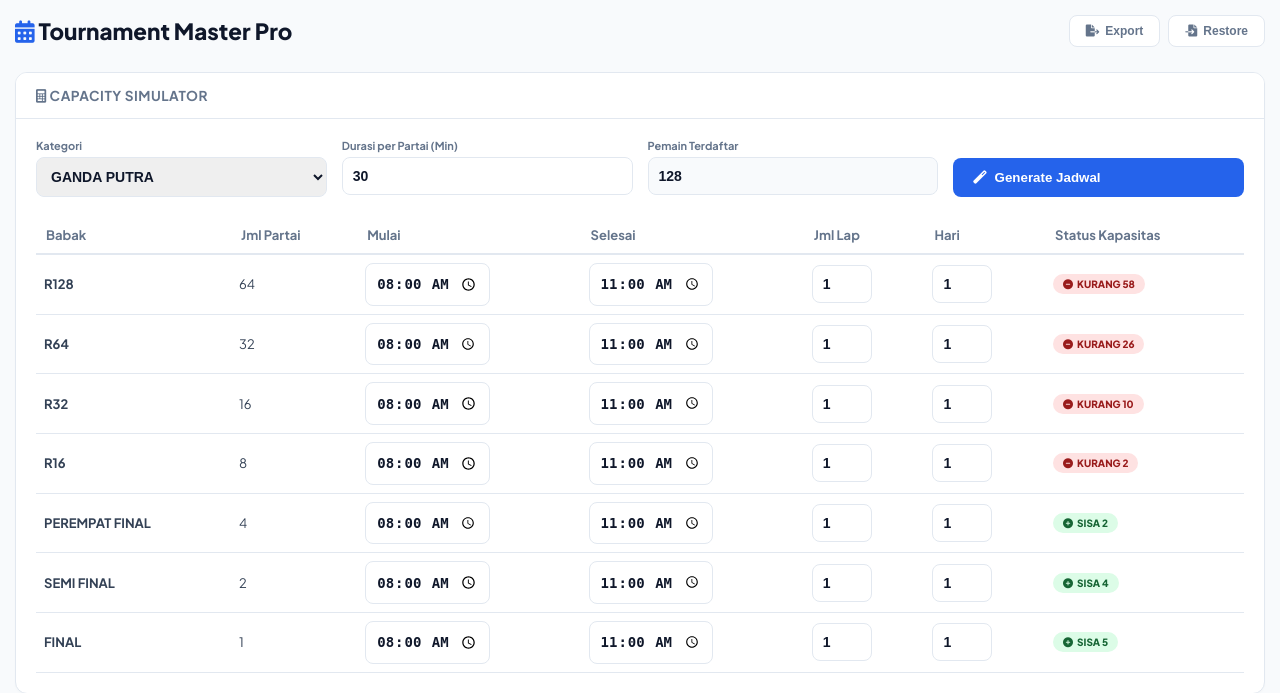
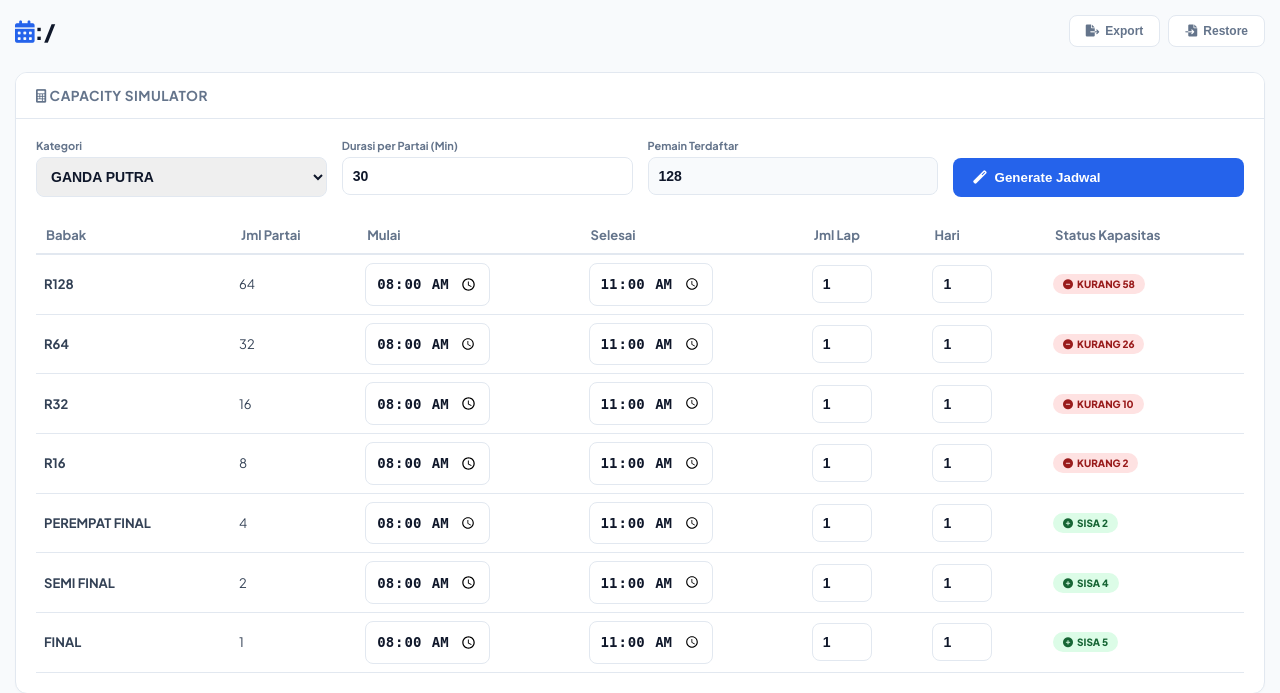
Before and after one commit to ICT-Bayan-Group/bagan-manager, a Flask app: template templates/jadwal.html in a window 1280 px wide. Shown: the top 693 px of the page. Run offline with Flask 3, Linux system fonts and the light colour scheme; the template is opened without the code that fills it, so the values that code supplies are empty.

Commit message:
Rombak Atur Jadwal

```diff
--- a/templates/jadwal.html
+++ b/templates/jadwal.html
@@ -108,7 +108,7 @@
 
     <div class="container">
         <header class="page-header">
-            <h1><i class="fas fa-calendar-alt" style="color:var(--brand)"></i> Tournament Master Pro</h1>
+            <h1><i class="fas fa-calendar-alt" style="color:var(--brand)"></i>:/</h1>
             <div class="backup-tools">
                 <button class="btn-outline" onclick="exportBackup()"><i class="fas fa-file-export"></i> Export</button>
                 <input type="file" id="restore-input" style="display:none" onchange="handleRestore(this)">
```
